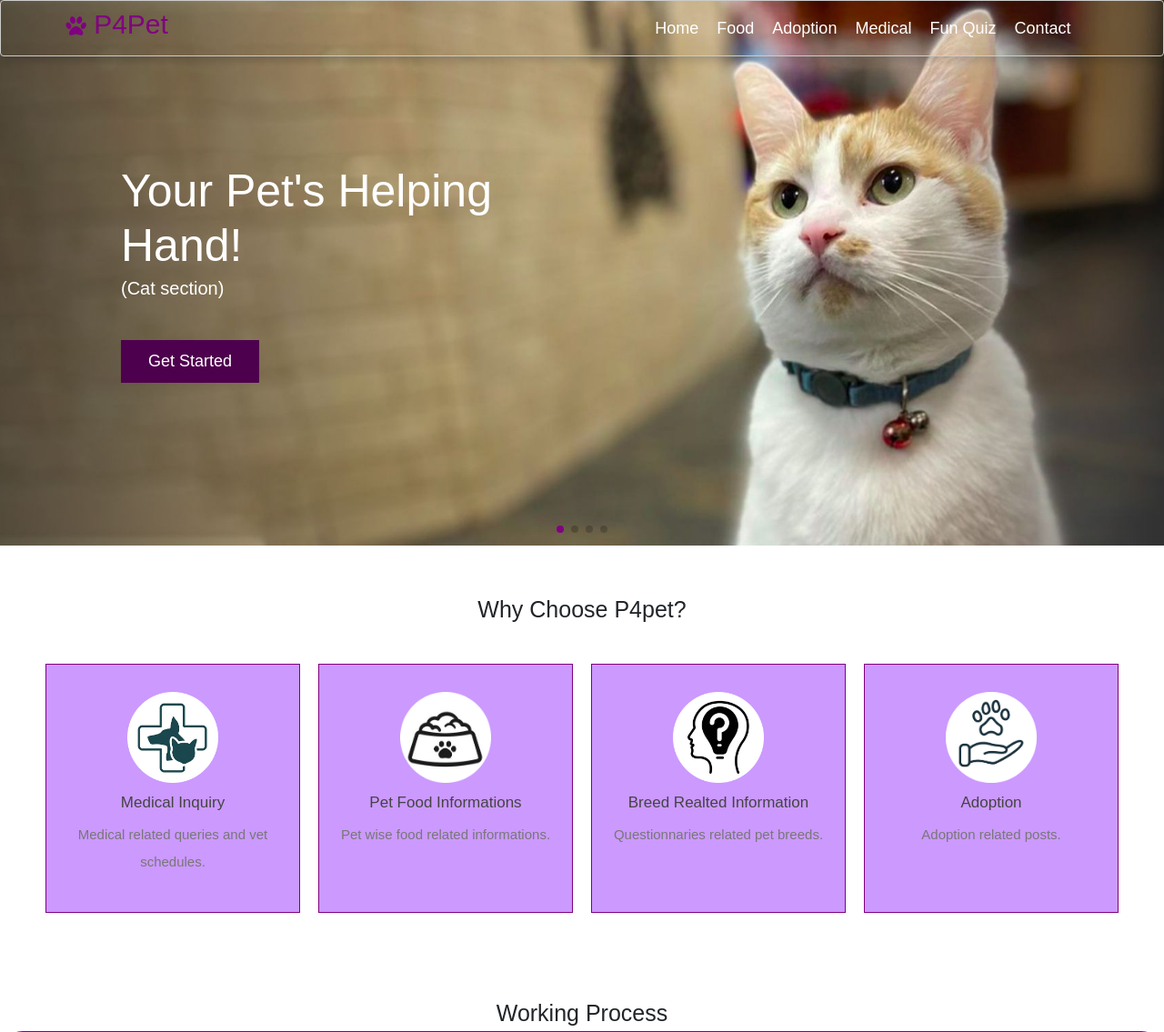
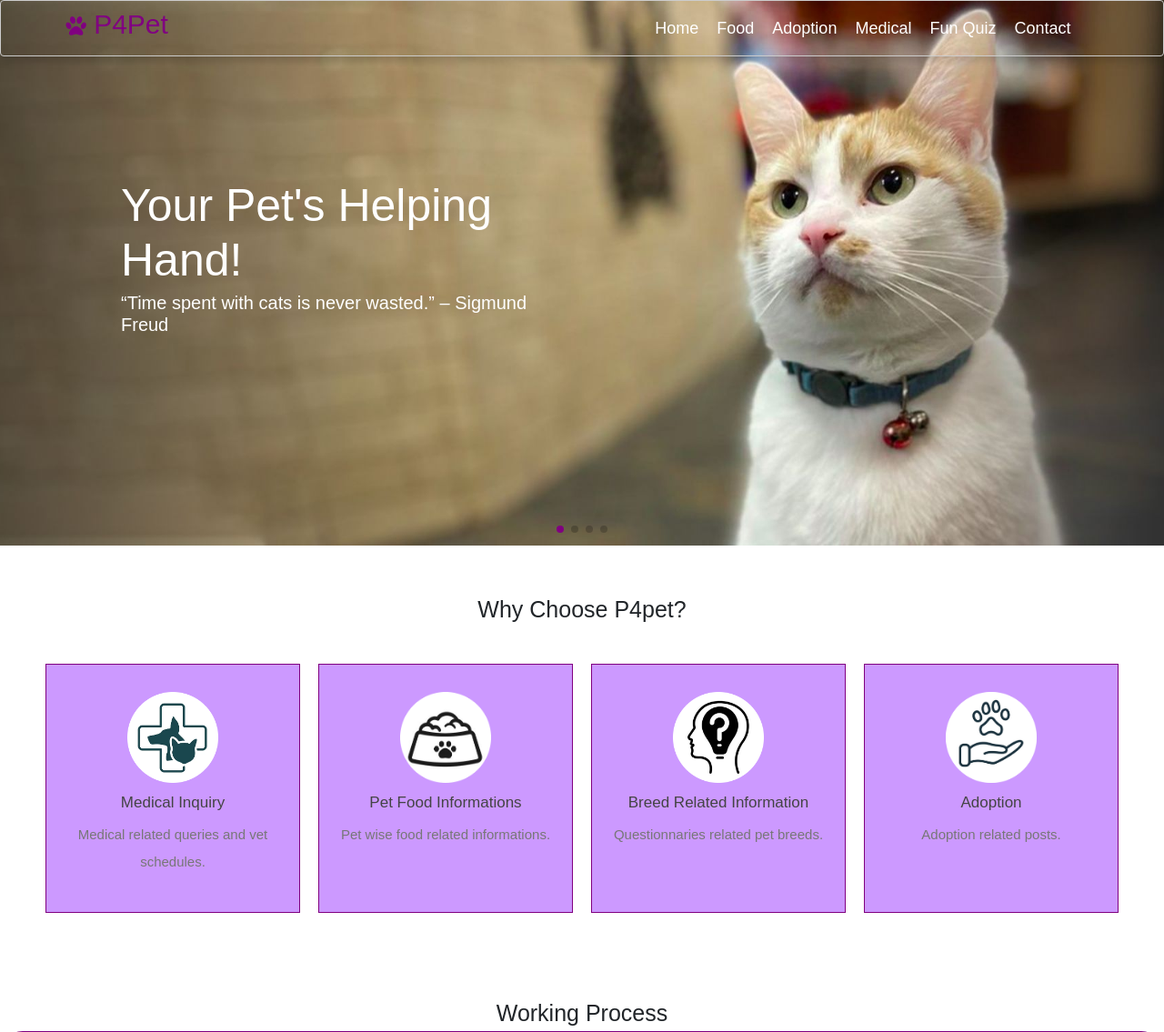
Before and after one commit to MufradMahmud19/p4pet, a PHP site: page /home.php in a window 1280 px wide. Shown: the top 1135 px of the page at 91% size. Run offline with PHP 8.4, Linux system fonts and the light colour scheme; some libraries are stand-ins or nearby versions.

Commit message:
uploaded pet requirement

```diff
--- a/food.php
+++ b/food.php
@@ -336,7 +336,7 @@ section {
                 </div>
 
                 <div class="food-menu-desc">
-                    <h4>Me-O Meo Creamy Treats Salmon Flavor (4*15gm)</h4>
+                    <h4>Me-O Meo Creamy Treats Salmon Flavor (4x15gm)</h4>
                     <p class="food-price">৳ 220</p>
                     <p class="food-detail">
                         An Absolute Mouth Watering Treat for Your Kitty. Meo Creamy Treat provides plaque protection and ensures fresh breath. Collagen Care Formula ensures healthy skin and beautiful fur. Included Prebiotics ensures good digestion and Glucosamine ensures good joints.
@@ -535,7 +535,7 @@ section {
                 </div>
 
                 <div class="food-menu-desc">
-                    <h4>COMPLETE CUNI ADULT Rabbit Food (1kg)</h4>
+                    <h4>Complete Cuni Adult Rabbit Food (1kg)</h4>
                     <p class="food-price">৳ 500</p>
                     <p class="food-detail">
                          An all-in-one pellet that selectively prevents eating behaviour in such a way that all essential nutrients are definitely eaten. In addition, it is a grain-free diet with long fibers such as Timothy. Tailored to the nutritional needs of an adult rabbit.
@@ -553,7 +553,7 @@ section {
                 </div>
 
                 <div class="food-menu-desc">
-                    <h4>SMARTHEART BRITER BUNNY (1KG)</h4>
+                    <h4>Smartheart Britter Bunny (1kg)</h4>
                     <p class="food-price">৳ 300</p>
                     <p class="food-detail">
                          Nutritionally complete formulated pellet food for your most endearing pet rabbit. Briter Bunny is a high value and convenient food full of nutritional quality meeting yours bunny needs.Fresh as natural food because it is full of vitamins and minerals found in plants and vegetables responsible for healthy, fresh, bright and lively rabbits that you love.
--- a/home.php
+++ b/home.php
@@ -369,7 +369,7 @@ section {
           <a class="nav-link" href="quiz.php">Fun Quiz</a>
         </li>
             <li class="nav-item">
-          <a class="nav-link" href="index.php">Contact</a>
+          <a class="nav-link" href="#footer">Contact</a>
         </li>
       </ul>
     </div>
@@ -389,36 +389,34 @@ section {
          <section class="swiper-slide slide" style="background: url(images/cat_cover_1.jpg) no-repeat;">
             <div class="content">
                <h3>Your Pet's Helping Hand!</h3>
-               <h2 style="color: white;">(Cat section)</h2>
+               <h2 style="color: white;">“Time spent with cats is never wasted.” – Sigmund Freud</h2>
                <p></p>
-                <a href="home.php" class="bttn">Get Started</a>
             </div>
          </section>
 
          <section class="swiper-slide slide" style="background: url(images/dog_cover_1.jpg) no-repeat;">
             <div class="content">
                <h3>Your Pet's Helping Hand!</h3>
-               <h2 style="color: white;">(Dog section)</h2>
+               <h2 style="color: white;">“A dog is the only thing on earth that loves you more than you love yourself.” – Josh Billings</h2>
                <p></p>
-                <a href="home.php" class="bttn">Get Started</a>
             </div>
          </section>
 
          <section class="swiper-slide slide" style="background: url(images/bird_cover_1.jpg) no-repeat;">
             <div class="content">
                <h3>Your Pet's Helping Hand!</h3>
-               <h2 style="color: white;">(Bird section)</h2>
+               <h2 style="color: white;">"In order to see birds, it is necessary to become a part of the silence." - Robert Lynd</h2>
                <p></p>
-                <a href="home.php" class="bttn">Get Started</a>
+
             </div>
          </section>
 
          <section class="swiper-slide slide" style="background: url(images/rabbit_cover_1.jpg) no-repeat;">
             <div class="content">
                <h3 style="color: black;">Your Pet's Helping Hand!</h3>
-               <h2 style="color: black;">(Rabbit section)</h2>
+               <h2 style="color: black;">"The way rabbits live makes more sense to me than the way people live." - Marty Rubin</h2>
                <p></p>
-                <a href="home.php" class="bttn">Get Started</a>
+
             </div>
          </section>
 
@@ -451,7 +449,7 @@ section {
 
       <div class="box">
          <img src="images/breed_icon_1.png" alt="">
-         <h3>Breed realted information</h3>
+         <h3>Breed related information</h3>
          <p>Questionnaries related pet breeds.</p>
       </div>
 
```
Also changed, not shown: images/bb31f8272dd521dffca2c19afc0fde9a_t.jpeg (deleted), images/bird-cartoon-animation-illustration-png-favpng-Ff2wRerUviSWGFcZWswf986U1.jpg (deleted), images/cute-cat-head-cartoon-logo-cat-head-good-for-cat-care-related-products-free-vector.jpg (deleted), images/cute-dog-cartoon-character-graphic-vector-19505418.jpg (deleted), images/happy-easter-rabbit-white-cute-bunny-vector-19838100.jpg (deleted), images/rabbit-animal-cartoon-rabbit-animal-character-cute-bunny-cartoon-vector-illustration-clipart-vector_csp39925851.webp (deleted).
